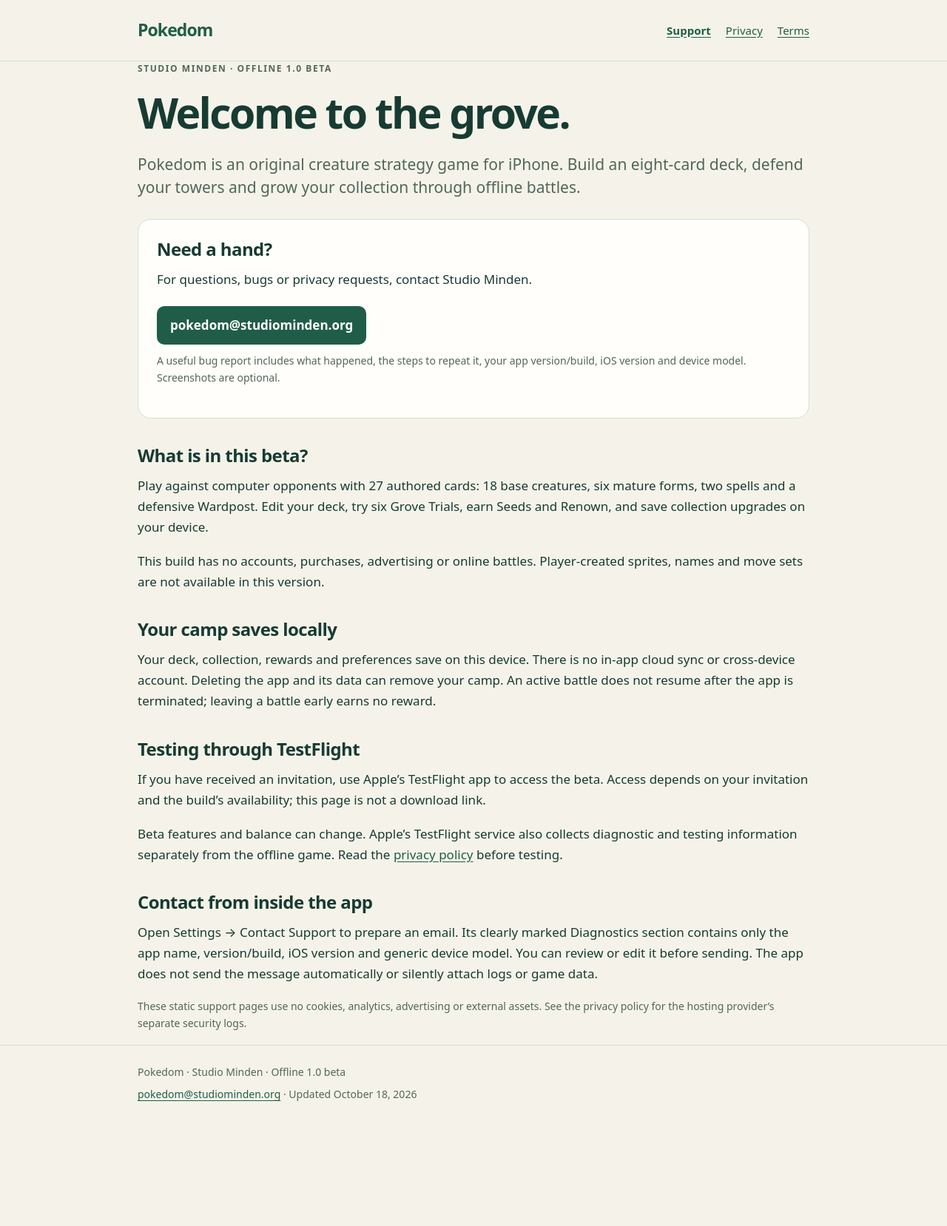
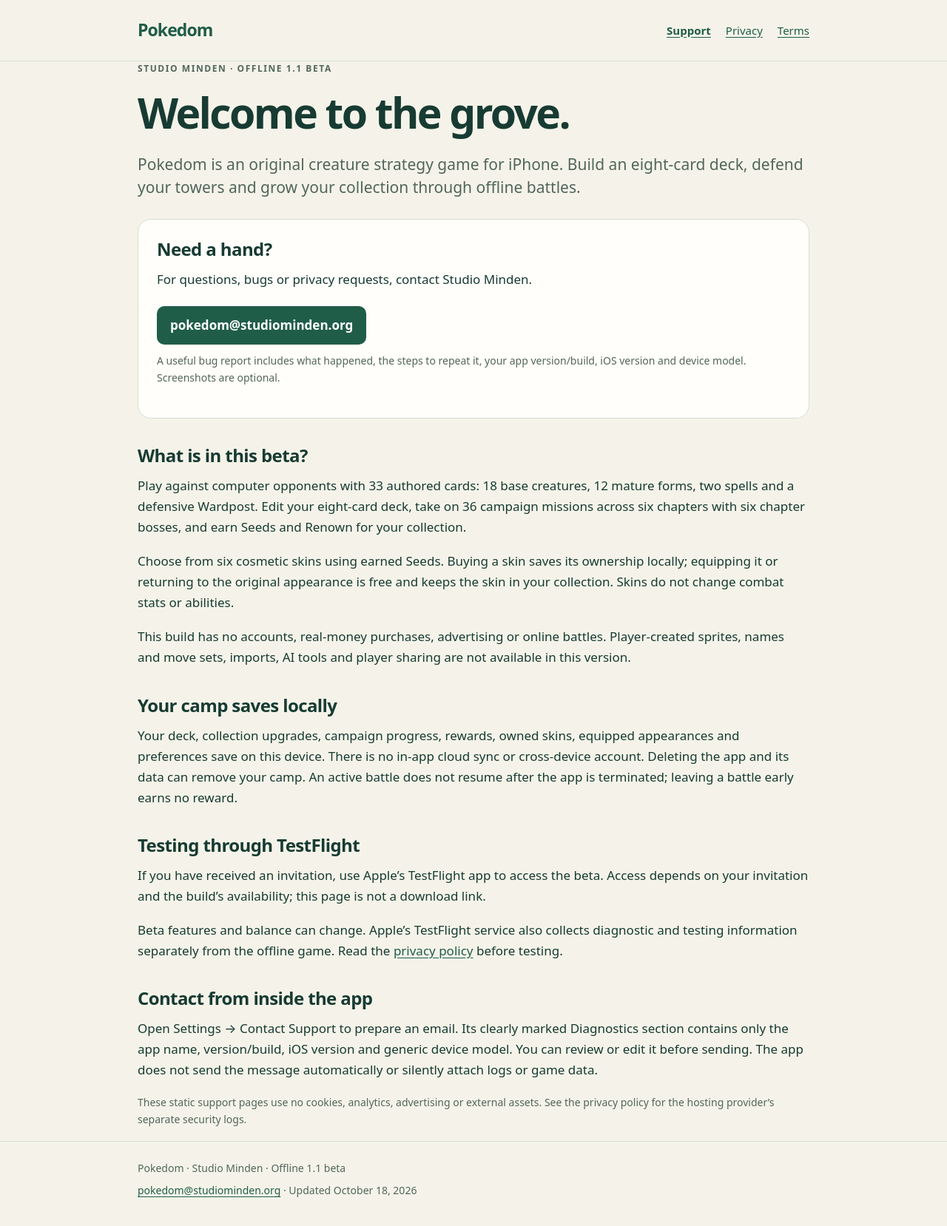
Before and after one commit to HoChiPants/pokedom-pages, a plain HTML site: page index.html in a window 1280 px wide. Shown: the whole page at 74% size. Before the commit the page ends 1530 px from the top, so only its background shows below. Drawn offline with Linux system fonts and the light colour scheme.

Commit message:
feat(site): describe expanded cards shop and campaign

```diff
--- a/index.html
+++ b/index.html
@@ -20,7 +20,7 @@
 <body>
 <header><div class="wrap header"><a class="brand" href="./">Pokedom</a><nav aria-label="Support navigation"><a href="./" aria-current="page">Support</a><a href="privacy/">Privacy</a><a href="terms/">Terms</a></nav></div></header>
 <main class="wrap">
-<p class="eyebrow">Studio Minden · Offline 1.0 beta</p>
+<p class="eyebrow">Studio Minden · Offline 1.1 beta</p>
 <h1>Welcome to the grove.</h1>
 <p class="lead">Pokedom is an original creature strategy game for iPhone. Build an eight-card deck, defend your towers and grow your collection through offline battles.</p>
 <div class="card">
@@ -30,10 +30,11 @@
 <p class="small">A useful bug report includes what happened, the steps to repeat it, your app version/build, iOS version and device model. Screenshots are optional.</p>
 </div>
 <h2>What is in this beta?</h2>
-<p>Play against computer opponents with 27 authored cards: 18 base creatures, six mature forms, two spells and a defensive Wardpost. Edit your deck, try six Grove Trials, earn Seeds and Renown, and save collection upgrades on your device.</p>
-<p>This build has no accounts, purchases, advertising or online battles. Player-created sprites, names and move sets are not available in this version.</p>
+<p>Play against computer opponents with 33 authored cards: 18 base creatures, 12 mature forms, two spells and a defensive Wardpost. Edit your eight-card deck, take on 36 campaign missions across six chapters with six chapter bosses, and earn Seeds and Renown for your collection.</p>
+<p>Choose from six cosmetic skins using earned Seeds. Buying a skin saves its ownership locally; equipping it or returning to the original appearance is free and keeps the skin in your collection. Skins do not change combat stats or abilities.</p>
+<p>This build has no accounts, real-money purchases, advertising or online battles. Player-created sprites, names and move sets, imports, AI tools and player sharing are not available in this version.</p>
 <h2>Your camp saves locally</h2>
-<p>Your deck, collection, rewards and preferences save on this device. There is no in-app cloud sync or cross-device account. Deleting the app and its data can remove your camp. An active battle does not resume after the app is terminated; leaving a battle early earns no reward.</p>
+<p>Your deck, collection upgrades, campaign progress, rewards, owned skins, equipped appearances and preferences save on this device. There is no in-app cloud sync or cross-device account. Deleting the app and its data can remove your camp. An active battle does not resume after the app is terminated; leaving a battle early earns no reward.</p>
 <h2>Testing through TestFlight</h2>
 <p>If you have received an invitation, use Apple’s TestFlight app to access the beta. Access depends on your invitation and the build’s availability; this page is not a download link.</p>
 <p>Beta features and balance can change. Apple’s TestFlight service also collects diagnostic and testing information separately from the offline game. Read the <a href="privacy/">privacy policy</a> before testing.</p>
@@ -41,6 +42,6 @@
 <p>Open Settings → Contact Support to prepare an email. Its clearly marked Diagnostics section contains only the app name, version/build, iOS version and generic device model. You can review or edit it before sending. The app does not send the message automatically or silently attach logs or game data.</p>
 <p class="small">These static support pages use no cookies, analytics, advertising or external assets. See the privacy policy for the hosting provider’s separate security logs.</p>
 </main>
-<footer><div class="wrap"><p>Pokedom · Studio Minden · Offline 1.0 beta</p><p><a class="email" href="mailto:pokedom@studiominden.org">pokedom@studiominden.org</a> · Updated October 18, 2026</p></div></footer>
+<footer><div class="wrap"><p>Pokedom · Studio Minden · Offline 1.1 beta</p><p><a class="email" href="mailto:pokedom@studiominden.org">pokedom@studiominden.org</a> · Updated October 18, 2026</p></div></footer>
 </body>
 </html>
```
Also changed, not shown: privacy/index.html (+4 -4 lines), terms/index.html (+5 -5 lines).
